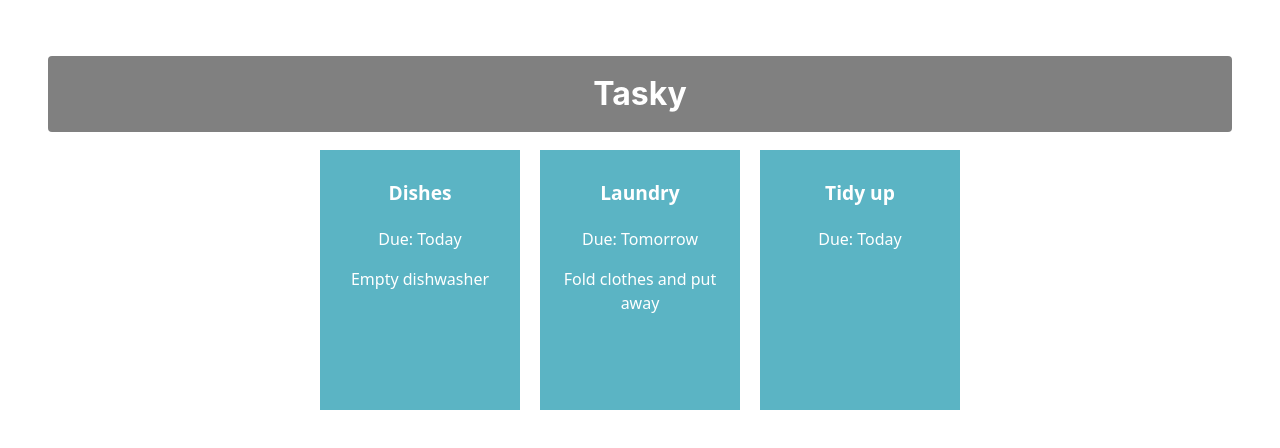
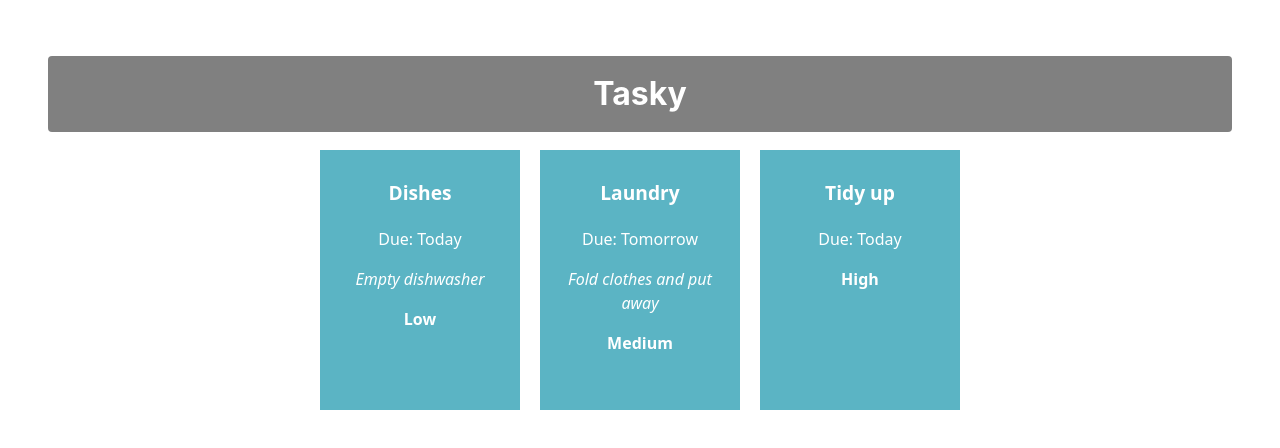
Before and after one commit to Fence05/react-basics-labs, a React (Vite) app in the folder tasky/: page / in a window 1280 px wide. Shown: the top 448 px of the page. Built offline with nearby package versions, Linux system fonts and the light colour scheme.

Commit message:
Tasky Lab 2a - Exercise done

```diff
--- a/tasky/src/App.jsx
+++ b/tasky/src/App.jsx
@@ -8,9 +8,9 @@
 
   const [ taskState, setTaskState ] = useState({
     tasks: [
-      { id:1, title:"Dishes", description: "Empty dishwasher", deadline: "Today" },
-      { id:2, title: "Laundry", description: "Fold clothes and put away", deadline: "Tomorrow" },
-      { id:3, title: "Tidy up", deadline: "Today" }
+      { id : 1, title:"Dishes", description: "Empty dishwasher", deadline: "Today", priority: "Low" },
+      { id : 2, title: "Laundry", description: "Fold clothes and put away", deadline: "Tomorrow", priority: "Medium" },
+      { id : 3, title: "Tidy up", deadline: "Today", priority: "High" }
     ]
   });
 
@@ -20,10 +20,11 @@
       <h1>Tasky</h1>
       {taskState.tasks.map((task) => (
         <Task
-          key={task.id}
           title={task.title}
           description={task.description}
           deadline={task.deadline}
+          priority={task.priority}
+          key={task.id}
         />
       ))}
     </div>
--- a/tasky/src/components/Task.jsx
+++ b/tasky/src/components/Task.jsx
@@ -6,7 +6,8 @@
         <div className="card">
             <p className="title">{props.title}</p>
             <p>Due: {props.deadline}</p>
-            <p>{props.description}</p>
+            <i><p>{props.description}</p></i>
+            <b><p>{props.priority}</p></b>
         </div>
     )
 }
```
